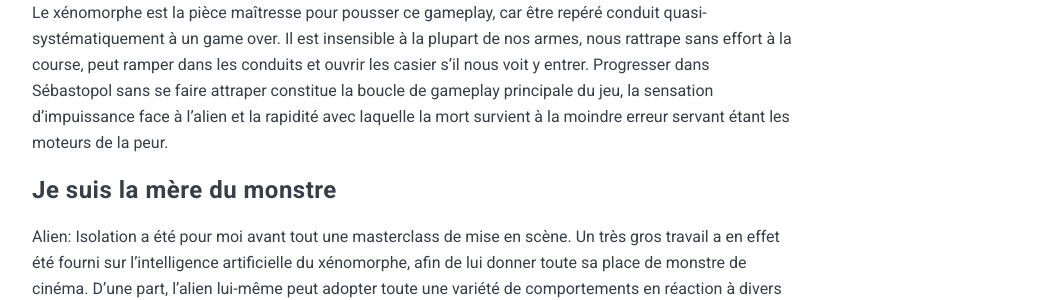
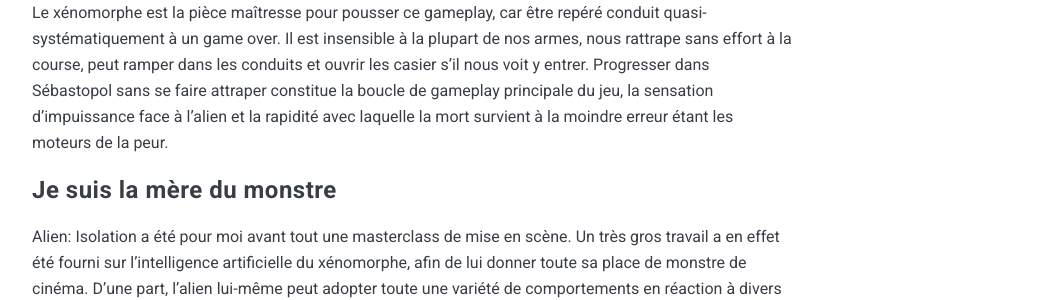
Before and after one commit to ThiuT/backlog-du-daron, a Jekyll site: the page built from _posts/2025-12-05-alienisolation.md, in a window 1280 px wide and 900 px high, scrolled down 2735 px. Shown: the part 257-557 px from the top of the window, without its empty margins (228-1271 px from the left). Built offline with Jekyll 4.4.1, drawn with Linux system fonts in a browser that asks for light colours; nearby versions of some CDN libraries; some of the changed text lies outside the part shown.

```diff
--- a/_posts/2025-11-6-alienisolation.md
+++ b/_posts/2025-12-05-alienisolation.md
@@ -26,7 +26,7 @@ Alien: Isolation est un jeu d'horreur à la première personne qui mélange les
 ![]({{ site.baseurl }}/images/alien/alien.jpg)
 *L'ennui dans les jeux vidéo, c'est qu'on voit très souvent la dernière chose qu'on voit avant de mourir...*
 
-Le xénomorphe est la pièce maîtresse pour pousser ce gameplay, car être repéré conduit quasi-systématiquement à un game over. Il est insensible à la plupart de nos armes, nous rattrape sans effort à la course, peut ramper dans les conduits et ouvrir les casier s'il nous voit y entrer. Progresser dans Sébastopol sans se faire attraper constitue la boucle de gameplay principale du jeu, la sensation d'impuissance face à l'alien et la rapidité avec laquelle la mort survient à la moindre erreur servant étant les moteurs de la peur.
+Le xénomorphe est la pièce maîtresse pour pousser ce gameplay, car être repéré conduit quasi-systématiquement à un game over. Il est insensible à la plupart de nos armes, nous rattrape sans effort à la course, peut ramper dans les conduits et ouvrir les casier s'il nous voit y entrer. Progresser dans Sébastopol sans se faire attraper constitue la boucle de gameplay principale du jeu, la sensation d'impuissance face à l'alien et la rapidité avec laquelle la mort survient à la moindre erreur étant les moteurs de la peur.
 
 ### Je suis la mère du monstre
 
```
Also changed, not shown: other parts of _posts/2025-12-05-alienisolation.md (+1 -1 lines).
